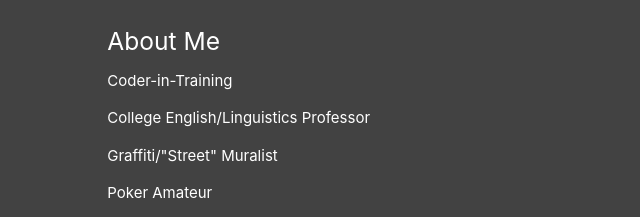
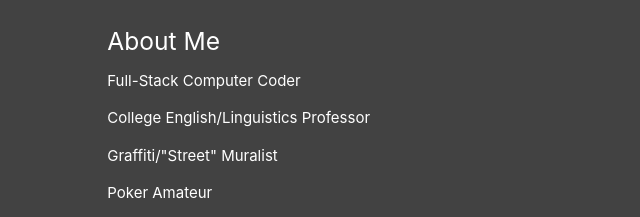
Before and after one commit to jbenj-upenn/personal-profile-v2020, a plain HTML site: page index.html in a window 1280 px wide. Shown: the part 3157-3374 px from the top of the page, 96-736 px from the left. Drawn offline with nearby package versions, Linux system fonts and the light colour scheme.

Commit message:
another detail in the footer

```diff
--- a/index.html
+++ b/index.html
@@ -345,7 +345,7 @@
                 <div class="col s12 l6">
                     <!-- Basic Extra Info in Footer -->
                     <h5>About Me</h5>
-                    <p>Coder-in-Training
+                    <p>Full-Stack Computer Coder
                     </p>
                     <p>College English/Linguistics Professor
                     </p>
```
